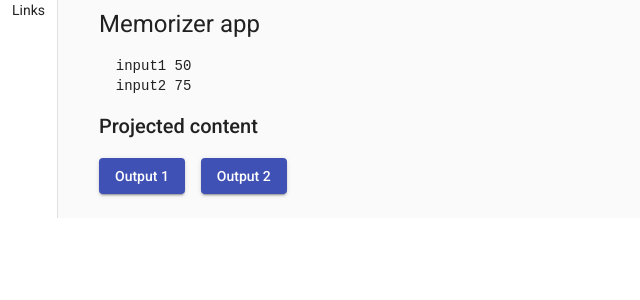
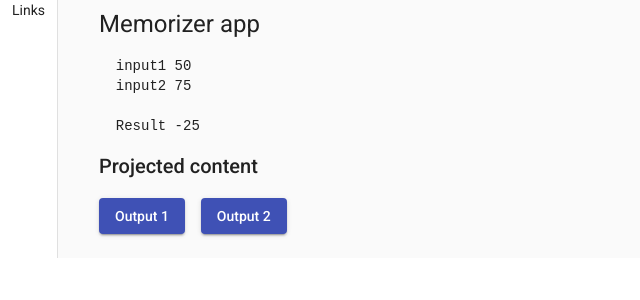
Before and after one commit to Can9UA/nx-test, an Angular app: page / in a window 1280 px wide. Shown: the top 300 px of the page, without its empty margins (0-640 px from the left). Built offline with nearby package versions, Linux system fonts and the light colour scheme.

Commit message:
add calculations to the component

```diff
--- a/apps/memorizer/src/app/components/test-component/test-component.component.html
+++ b/apps/memorizer/src/app/components/test-component/test-component.component.html
@@ -1,6 +1,8 @@
 <pre>
   input1 {{ input1 }}
   input2 {{ input2 }}
+
+  Result {{ input1 - input2 }}
 </pre>
 
 <ng-content></ng-content>
```
Also changed, not shown: 1 other file (tests, documents, lock files or other folders).
